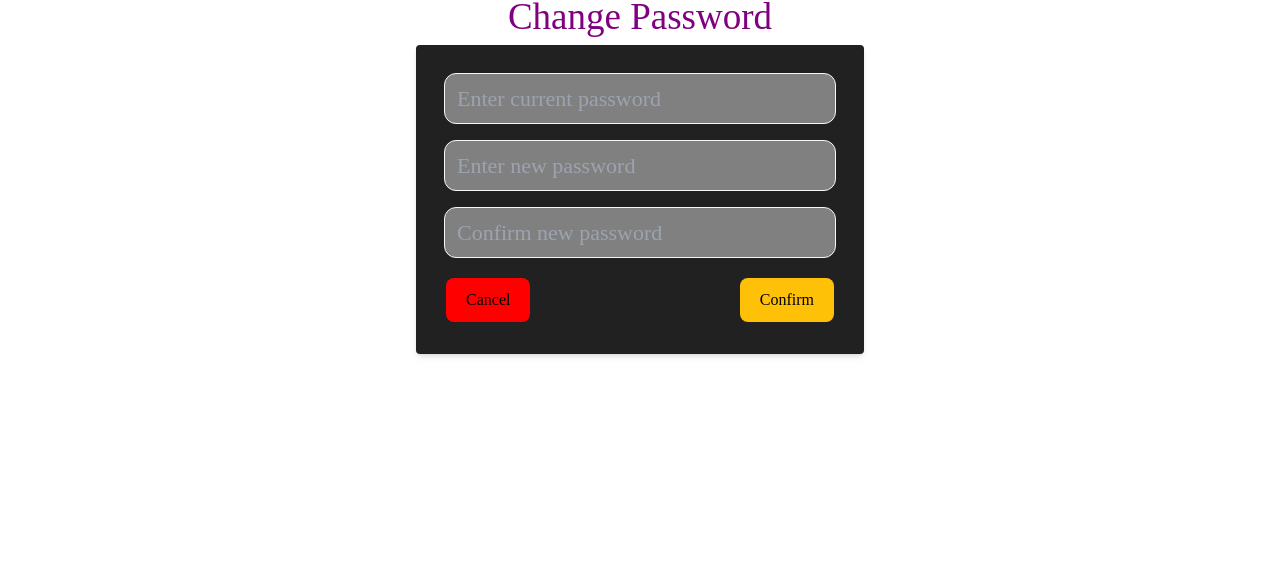
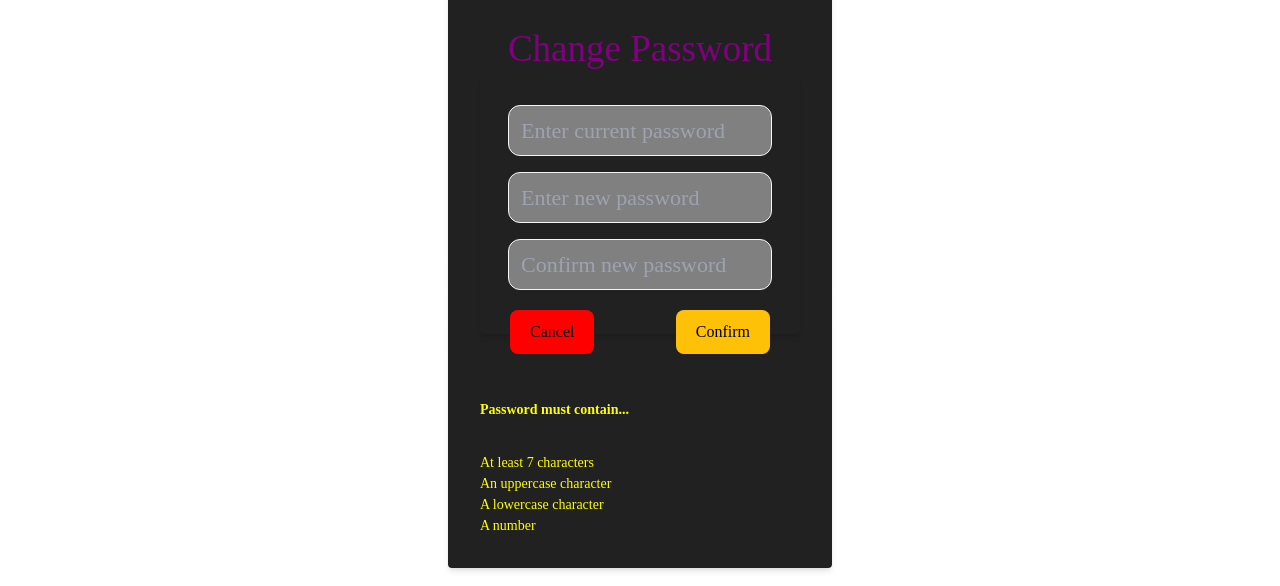
Before and after one commit to rohanr07/UoB-Chatbot, a Next.js app: page /change-credentials in a window 1280 px wide. Shown: the part 143-729 px from the top of the page. Built offline with nearby package versions, Linux system fonts and the light colour scheme; no server answers; the database is empty; sample sign-in values are in the browser's storage.

Commit message:
Added validation for Change Password screen

```diff
--- a/src/app/api/update-credentials/route.ts
+++ b/src/app/api/update-credentials/route.ts
@@ -1,9 +1,9 @@
 // pages/api/update-credentials.ts
-import type {NextApiRequest, NextApiResponse} from 'next';
+import type {NextApiRequest} from 'next';
 import User from '@/models/User';
 import bcrypt from 'bcryptjs';
 import {authenticateUser, AuthResult} from "@/utils/authentication";
-//import {NextResponse} from "next/server";
+import {NextResponse} from "next/server";
 import connect from '@/utils/mongodb';
 
 
@@ -16,27 +16,28 @@ async function streamToString(stream: any) {
     return Buffer.concat(chunks).toString('utf8');
 }
 
-export async function POST(req: NextApiRequest, res: NextApiResponse) {
+export async function POST(req: NextApiRequest) {
     const {userEmail, session}: AuthResult = await authenticateUser(req);
-
-    await connect();
+    console.log('Inside update -credentials');
+    //await connect();
 
     if (!userEmail || !session) {
-        return res.status(401).json({error: 'User not Authenticated'});
+        //return res.status(401).json({error: 'User not Authenticated'});
+        return NextResponse.json({error: 'User not authenticated'}, {status: 401});
     }
 
-    const requestBody = await streamToString( req.body)
+    const requestBody = await streamToString(req.body)
     const parsedBody = JSON.parse(requestBody);
 
-    const { currentPassword, newPassword } = parsedBody;
-    const existingUser = await User.findOne({ email: userEmail });
+    const {currentPassword, newPassword} = parsedBody;
+    const existingUser = await User.findOne({email: userEmail});
 
     // Check if the current password is correct with existing stored password
     const isMatch = await bcrypt.compare(currentPassword, existingUser.password);
 
     if (!isMatch) {
-      console.log("Current Password is Incorrect")
-    return res.status(401).json({ message: 'Current Password is Incorrect' });
+        console.log("Current password is Incorrect")
+        return NextResponse.json({error: 'Current Password is incorrect'}, {status: 501});
     }
 
     console.log("Current Password is Correct")
@@ -48,5 +49,6 @@ export async function POST(req: NextApiRequest, res: NextApiResponse) {
     existingUser.password = await bcrypt.hash(newPassword, salt);
     await existingUser.save();
 
-  res.status(200).json({ message: 'Password updated successfully' });
+    //res.status(200).json({ message: 'Password updated successfully' });
+    return NextResponse.json({message: 'Password updated successfully'}, {status: 200});
 }
--- a/src/app/change-credentials/page.tsx
+++ b/src/app/change-credentials/page.tsx
@@ -1,17 +1,22 @@
 "use client";
-import React, {useEffect, useState} from 'react';
-import { useRouter } from 'next/navigation';
-import {getSession, useSession} from "next-auth/react";
-import styles from '@/app/Pages.module.css'
+import React, { useEffect, useState } from 'react';
+import { useRouter } from "next/navigation";
+import { getSession } from 'next-auth/react';
+import styles from '@/app/Pages.module.css';
 
 const Change = () => {
-  const { data: session } : any = useSession();
+  const [error, setError] = useState("");
   const [currentPassword, setCurrentPassword] = useState('');
   const [newPassword, setNewPassword] = useState('');
   const [confirmNewPassword, setConfirmNewPassword] = useState('');
+
   const router = useRouter();
+  //const { data: session, status: sessionStatus } = useSession();
 
   useEffect(() => {
+    const fetchSession = async () => {
+        const session = await getSession();
+
         if (!session) {
             // Redirect to login page if not signed in
             console.log("User is not authenticated. Redirecting to login page.");
@@ -20,45 +25,98 @@ const Change = () => {
         } else {
             console.log(" USER IS AUTHENTICATED ");
         }
+    };
+
+     console.log("Fetching session...");
+    fetchSession();
 }, []);
 
       const isFormValid = () => {
-    return (
-      (currentPassword && newPassword && newPassword === confirmNewPassword)
-    );
+          console.log(' inside isFormValid');
+    if (newPassword !== confirmNewPassword) {
+        setError('New passwords do not match');
+        return false;
+    }
+    if (currentPassword === newPassword) {
+        setError('New password cannot be same as current password');
+        return false;
+    }
+    if (newPassword.length < 7) {
+        setError('Password should be at least 7 characters long');
+        return false;
+    }
+    if (!/[A-Z]/.test(newPassword)) {
+        setError('Password should contain an uppercase character');
+        return false;
+    }
+    if (!/[a-z]/.test(newPassword)) {
+        setError('Password should contain a lowercase character');
+        return false;
+    }
+    if (!/\d/.test(newPassword)) {
+        setError('Password should contain a number');
+        return false;
+    }
+    // Clear error if all validations pass
+    setError('');
+    return true;
 };
 
       const handleCancel = () => {
-    // Go back to the previous page
-    router.back();
+          router.back(); // Go back to the previous page
       };
 
-  const handleConfirm = async () => {
-    if (!isFormValid()) return;
+      const handleConfirm = async (e: any) => {
+          console.log('AT 70');
+             e.preventDefault();
+          if (!isFormValid()) return  false;
 
+          console.log('Form is valid');
+         /* if (newPassword !== confirmNewPassword) {
+        setError('New passwords do not match');
+        return;
+    }
+      if (!/[a-z]/.test(newPassword)) {
+        setError('Password should contain a lowercase character');
+        return;
+       }*/
           try {
               const response = await fetch('/api/update-credentials', {
                   method: 'POST',
-      headers: { 'Content-Type': 'application/json' },
-      body: JSON.stringify({ currentPassword, newPassword }),
+                  headers: {'Content-Type': 'application/json'},
+                  body: JSON.stringify({currentPassword, newPassword}),
+              });
+              if (response.ok) {
+                  console.log('Credentials updated successfully');
+                  setError('Credentials updated successfully');
+                  //router.back();       router.push("/login");
+              } else {
+                  // If the response is not successful, handle the error
+                  return response.json().then(data => {
+                      // Access the error message and status code
+                      const errorMessage = data.error;
+                      const statusCode = response.status;
+                      console.log(" statusCode:", statusCode)
+                      // Handle the error appropriately (e.g., display an error message)
+                      console.error(`Error ${statusCode}: ${errorMessage}`);
+                      console.error('Failed to Update Credentials', data.message);
+                      setError(`${errorMessage}`);
+
+
                   });
 
-    const data = await response.json();
-
-    if (response.ok) {
-      console.log('Credentials updated successfully');
-      router.back();
-    } else {
-      console.error('Failed to Update Credentials', data.message);
               }
           } catch (error) {
               console.error('Error updating credentials:', error);
           }
       };
 
+
   return (
 <div className={styles.pageContainer}>
+    <div className={styles.credentialFields}>
         <h1 className={styles.pageTitle}>Change Password</h1>
+        <form onSubmit={handleConfirm}>
             <div className="bg-[#212121] p-7 rounded shadow-md w-full max-w-md">
                 <input
                     className={styles.credentialsPage}
@@ -81,14 +139,38 @@ const Change = () => {
                     value={confirmNewPassword}
                     onChange={(e) => setConfirmNewPassword(e.target.value)}
                 />
-            <button className={styles.buttonCancel} onClick={handleCancel}>
+                <button className={styles.buttonCancel} type="button"
+                        onClick={handleCancel}> {/* Use type="button" to prevent form submission */}
                     Cancel
                 </button>
-            <button className={styles.button} onClick={handleConfirm} disabled={!isFormValid()}>
+                <button className={styles.button}
+                        type="submit"
+                >
+
                     Confirm
                 </button>
             </div>
+
+            <br/>
+
+        <p className={styles.passwordRules}>
+            <b>Password must contain...</b>
+        </p>
+         <ul className={styles.passwordRules}>
+                <li>At least 7 characters</li>
+                <li>An uppercase character</li>
+                <li>A lowercase character</li>
+                <li>A number</li>
+            </ul>
+
+        {error && (
+            <p className={styles.errorMessage}>{error}</p>
+        )}
+                </form>
+
          </div>
+    </div>
+
     );
     };
 
```
Lines whose indentation alone changed are shown as unchanged.
